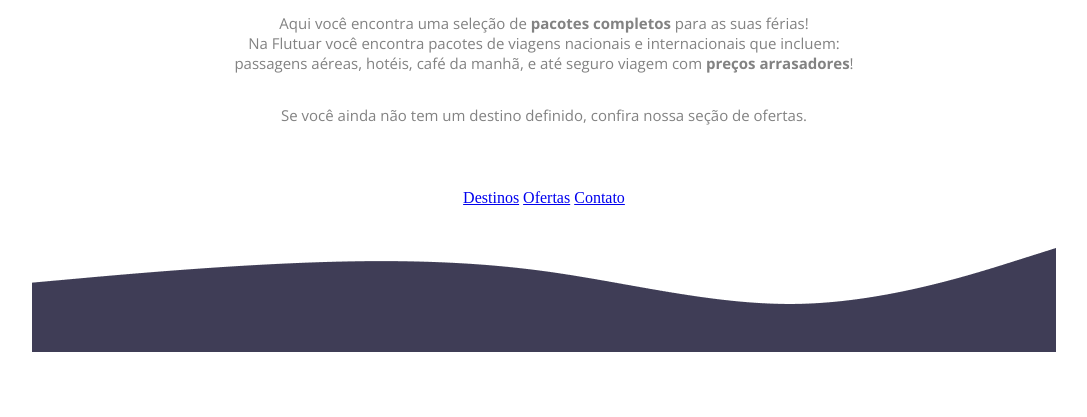
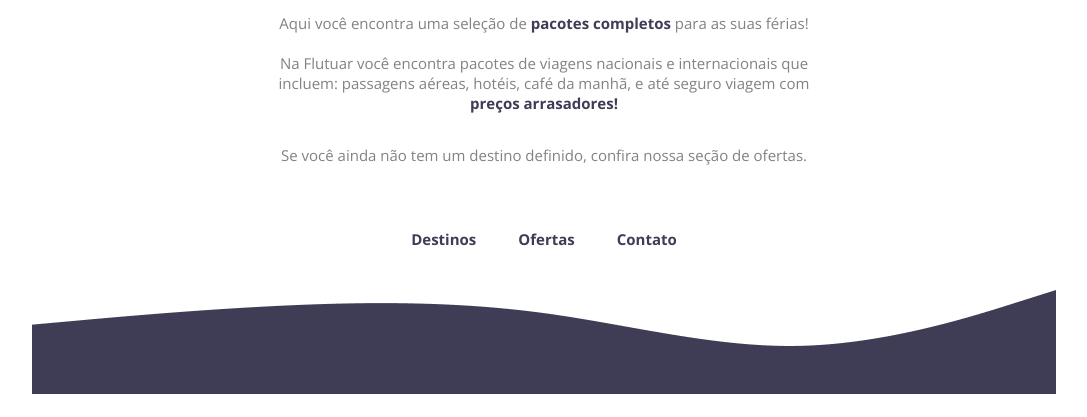
Before and after one commit to LucasRomani/projeto-01-rocketseat, a plain HTML site: page Projeto01-Extra/index.html in a window 1280 px wide. Shown: the part 383-800 px from the top of the page, without its empty margins (96-1183 px from the left). Drawn offline with nearby package versions, Linux system fonts and the light colour scheme.

Commit message:
projeto extra
finalização

```diff
--- a/Projeto01-Extra/index.html
+++ b/Projeto01-Extra/index.html
@@ -24,8 +24,9 @@
             <p>
                 Aqui você encontra uma seleção de <strong>pacotes completos</strong> para as suas férias!
                 <br>
+                <br>
                 Na Flutuar você encontra pacotes de viagens nacionais e internacionais que incluem: passagens aéreas,
-                hotéis, café da manhã, e até seguro viagem com <strong>preços arrasadores</strong>!
+                hotéis, café da manhã, e até seguro viagem com <strong>preços arrasadores! </strong>
             </p>
             <p>
                 Se você ainda não tem um destino definido, confira nossa seção de ofertas.
@@ -33,10 +34,14 @@
         </article>
     </div>
     <footer>
-        <a href="http://flutuar.com/destinos" target="_blank">Destinos</a>
-        <a href="http://flutuar.com/ofertas" target="_blank">Ofertas</a>
-        <a href="http://flutuar.com/contato" target="_blank">Contato</a>
-    </footer>
+        <ul>
+
+            <li><a href="http://flutuar.com/destinos" target="_blank">Destinos</a></li>
+            <li><a href="http://flutuar.com/ofertas" target="_blank">Ofertas</a></li>
+            <li><a href="http://flutuar.com/contato" target="_blank">Contato</a></li>
+
+        </ul>
+        </footer>
 
     <img src="images/Wave.png" alt="imagem de ondas">
 </body>
--- a/Projeto01-Extra/style.css
+++ b/Projeto01-Extra/style.css
@@ -1,43 +1,81 @@
-*{
+* {
     margin: 0;
     padding: 0;
     box-sizing: border-box;
 }
-body{
+
+body {
     max-width: 1024px;
     margin: auto;
+    box-shadow: #3F3D56;
+    background-color: #fff;
 }
-.content{
+
+.content {
+
     width: 626px;
     margin: auto;
     text-align: center;
     font-family: 'Open Sans', sans-serif;
     color: #828282;
 }
-header img{
+
+header img {
     margin-top: 64px;
     margin-bottom: 32px;
 }
-article h1{
+
+article h1 {
     font-size: 32px;
     font-family: 'Dosis', sans-serif;
     color: #3F3D56;
     margin-bottom: 16px;
 }
-article span{
+
+article p {
+    width: 540px;
+    margin: auto;
+}
+
+article span {
     color: #EE24FF;
 }
-article p{
+
+article p {
     font-size: 15px;
 }
-article p + p{
+
+article p+p {
     margin-top: 32px;
 }
-footer{
+
+strong {
+    color: #3F3D56;
+    font-weight: bold;
+}
+
+ul {
+    display: flex;
+    list-style-type: none;
+    gap: 42px;
+    justify-content: center;
+}
+
+a {
+    text-decoration: none;
+    color: #3F3D56;
+    font-family: 'Open Sans', sans-serif;
+    font-size: 15px;
+    font-weight: bold;
+}
+
+footer {
     text-align: center;
     margin-top: 64px;
+
 }
-img{
+
+img {
     margin-top: 40.83px;
     max-width: max-content;
 }
```
